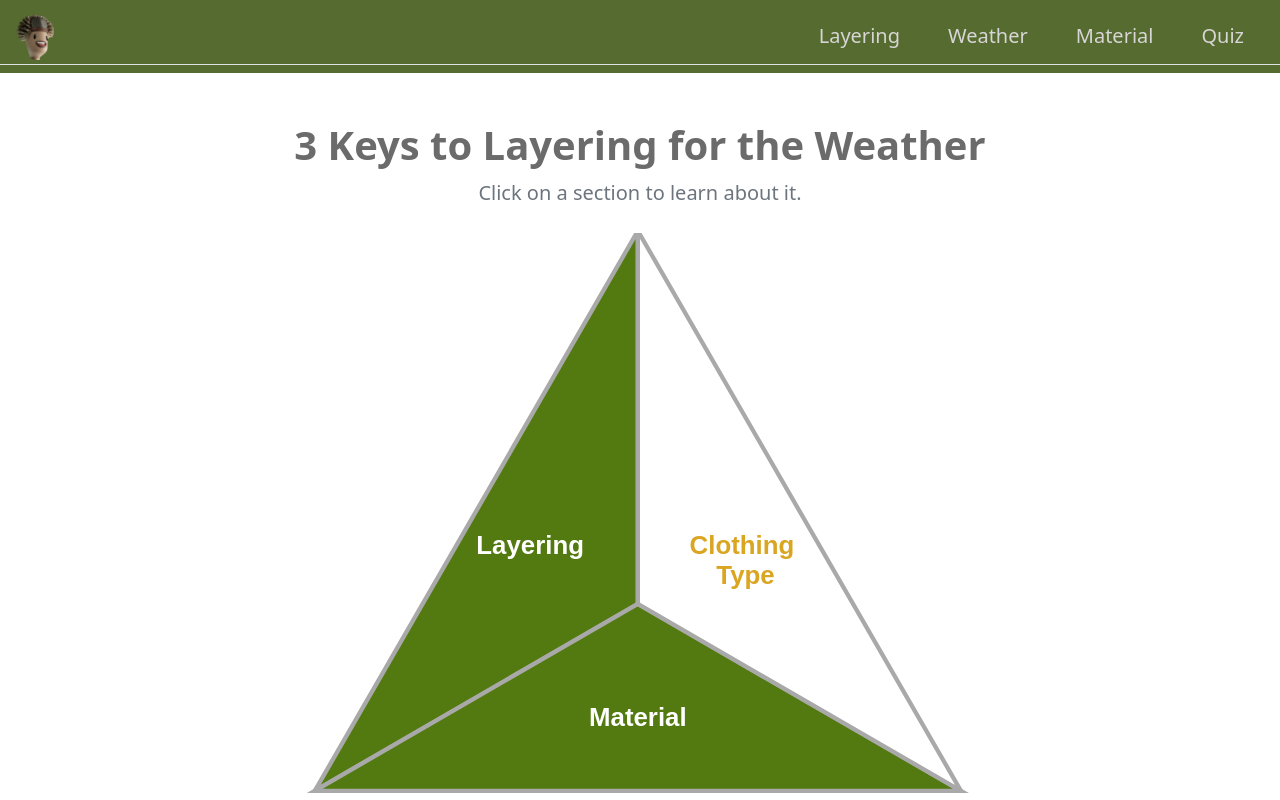
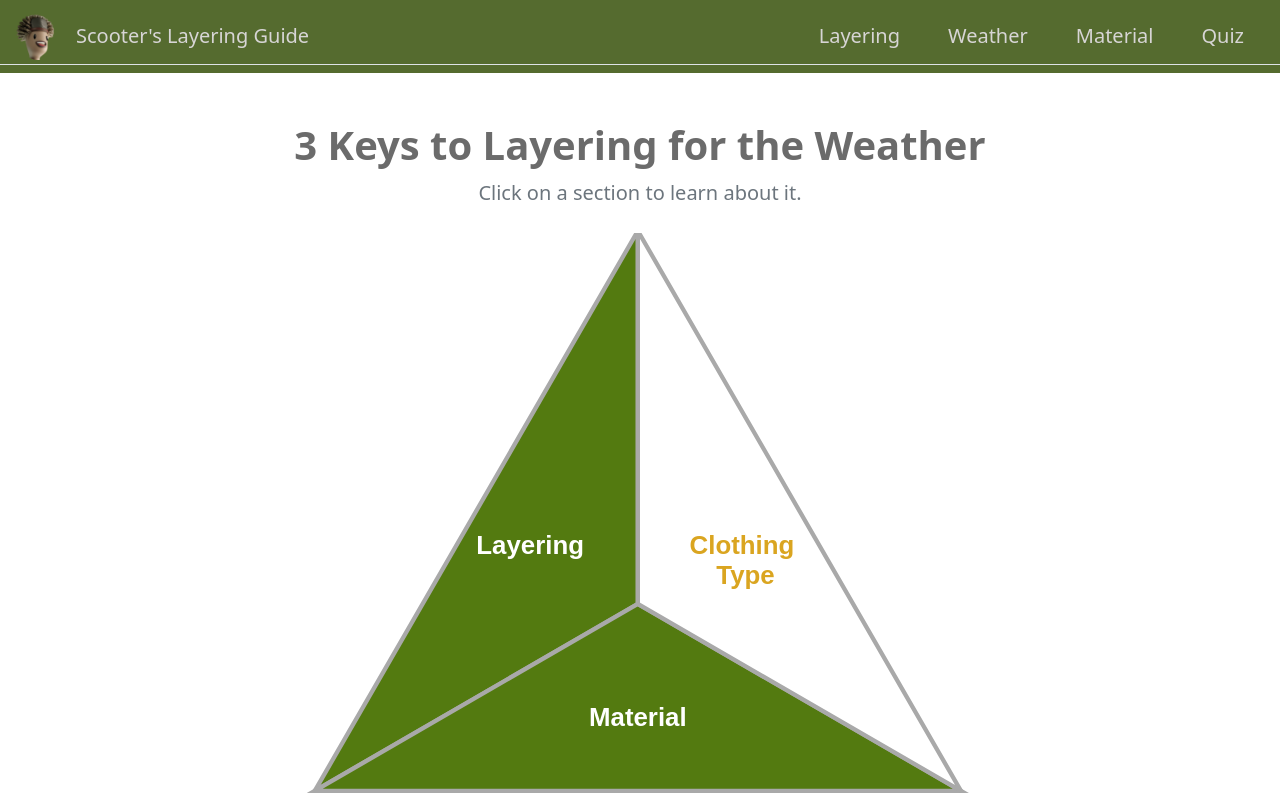
Before and after one commit to HapisaurusRex/UI_Design-Final, a Flask app: page / in a window 1280 px wide. Run offline with Flask 3, Linux system fonts and the light colour scheme; some libraries are stand-ins or nearby versions.

Commit message:
Added Title to Icon

```diff
--- a/static/style.css
+++ b/static/style.css
@@ -197,6 +197,10 @@ body {
   margin: 0 1rem;
 }
 
+.scoot-title{
+  margin-left: 1rem;
+}
+
 /* ── Mobile: keep quiz content visible ── */
 @media (max-width: 768px) {
   /* let each scenario grow to fit its content */
--- a/templates/layout.html
+++ b/templates/layout.html
@@ -17,12 +17,14 @@
 <body>
     <nav class="navbar navbar-expand-lg custom-navbar" aria-label="Main Navigation">
         <div class="container-fluid border-bottom">
-            <!-- using your new homeIcon.png as the brand button -->
+
             <a class="navbar-brand p-0" href="{{ url_for('home') }}">
                 <img src="{{ url_for('static', filename='Images/homeIcon.png') }}"
                      alt="Home"
                      class="nav-home-icon">
+                     <span class="scoot-title">Scooter's Layering Guide</span>
             </a>
+
             <button class="navbar-toggler" type="button" data-bs-toggle="collapse"
                     data-bs-target="#navbarNav" aria-controls="navbarNav"
                     aria-expanded="false" aria-label="Toggle navigation">
```
